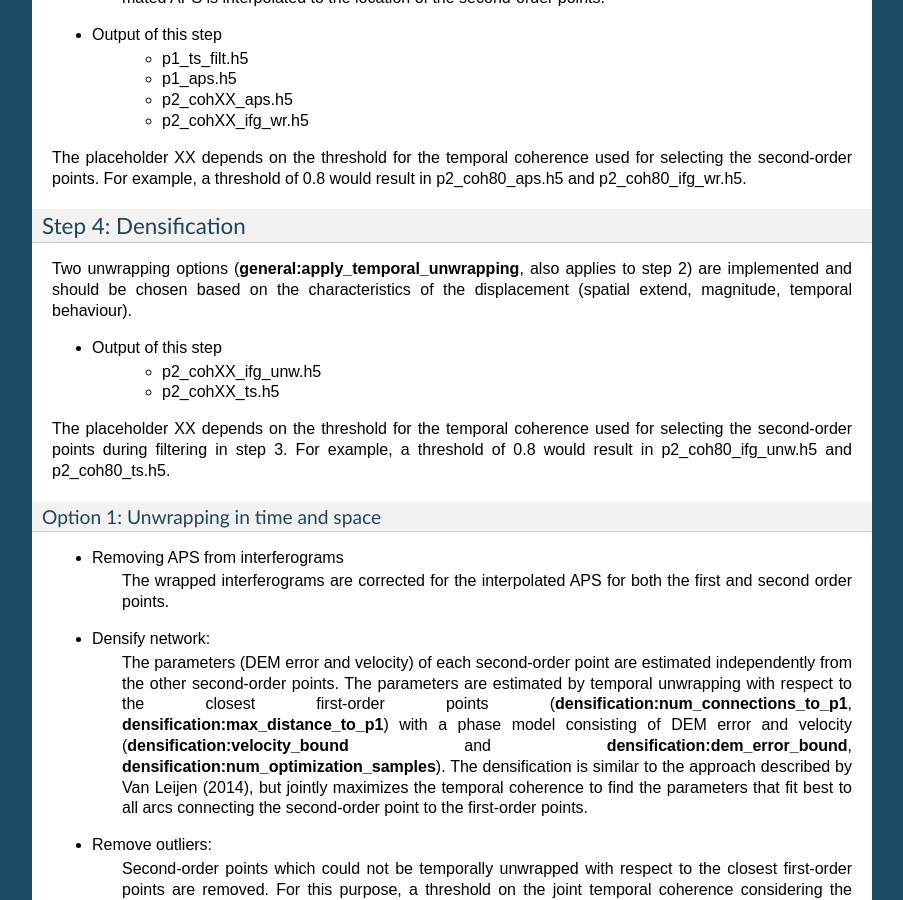
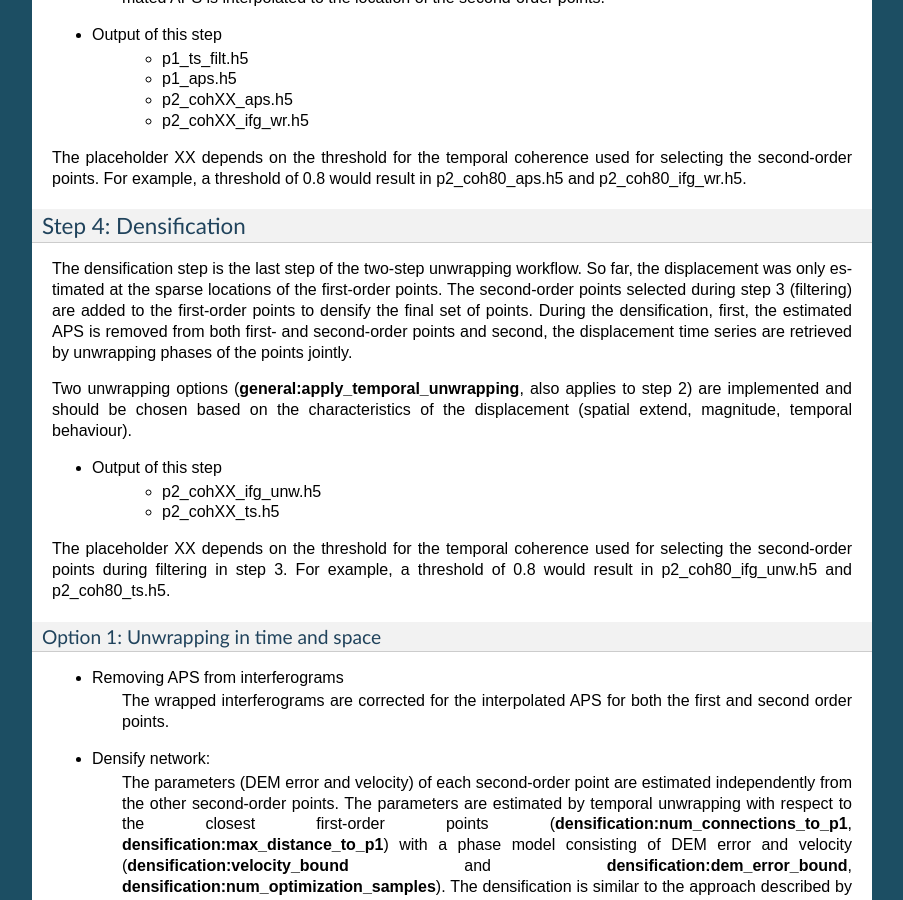
Before and after one commit to luhipi/sarvey, a Sphinx documentation site: the page built from docs/processing.rst, in a window 1280 px wide and 900 px high, scrolled down 5198 px. Shown: the whole window, without its empty margins (198-1101 px from the left). Built offline with Sphinx 7.4.7, drawn with Linux system fonts in a browser that asks for light colours; pages that are not in the unit, such as notebooks, are missing from menus; some of the changed text lies outside the part shown.

Commit message:
Clarify differences between step 2 and step 4.

```diff
--- a/docs/processing.rst
+++ b/docs/processing.rst
@@ -160,6 +160,7 @@
 Step 2: Unwrapping
 ^^^^^^^^^^^^^^^^^^
 
+This step unwraps the phase of the first-order points and retrieves their displacement time series.
 Two unwrapping options (**general:apply_temporal_unwrapping**, also applies to step 4) are implemented and should be chosen based on the characteristics of the displacement (spatial extend, magnitude, temporal behaviour).
 
 - Output of this step
@@ -252,6 +253,11 @@
 Step 4: Densification
 ^^^^^^^^^^^^^^^^^^^^^
 
+The densification step is the last step of the two-step unwrapping workflow.
+So far, the displacement was only estimated at the sparse locations of the first-order points.
+The second-order points selected during step 3 (filtering) are added to the first-order points to densify the final set of points.
+During the densification, first, the estimated APS is removed from both first- and second-order points and second, the displacement time series are retrieved by unwrapping phases of the points jointly.
+
 Two unwrapping options (**general:apply_temporal_unwrapping**, also applies to step 2) are implemented and should be chosen based on the characteristics of the displacement (spatial extend, magnitude, temporal behaviour).
 
 - Output of this step
@@ -309,6 +315,8 @@
 Especially the estimation of the temporal phase coherence in step 0 is a bottleneck, also in terms of memory consumption.
 Therefore, it is recommended to set **general:num_cores** for parallel processing.
 By setting **general:num_patches** the data is split into spatial patches and processed subsequently to fit into memory.
+However, only use the patching option if the memory is not sufficient to process the data in one go.
+Using multiple patches will slow down the processing due to the overhead of loading and saving the data multiple times.
 
 
 Processing steps for one-step unwrapping workflow
```
